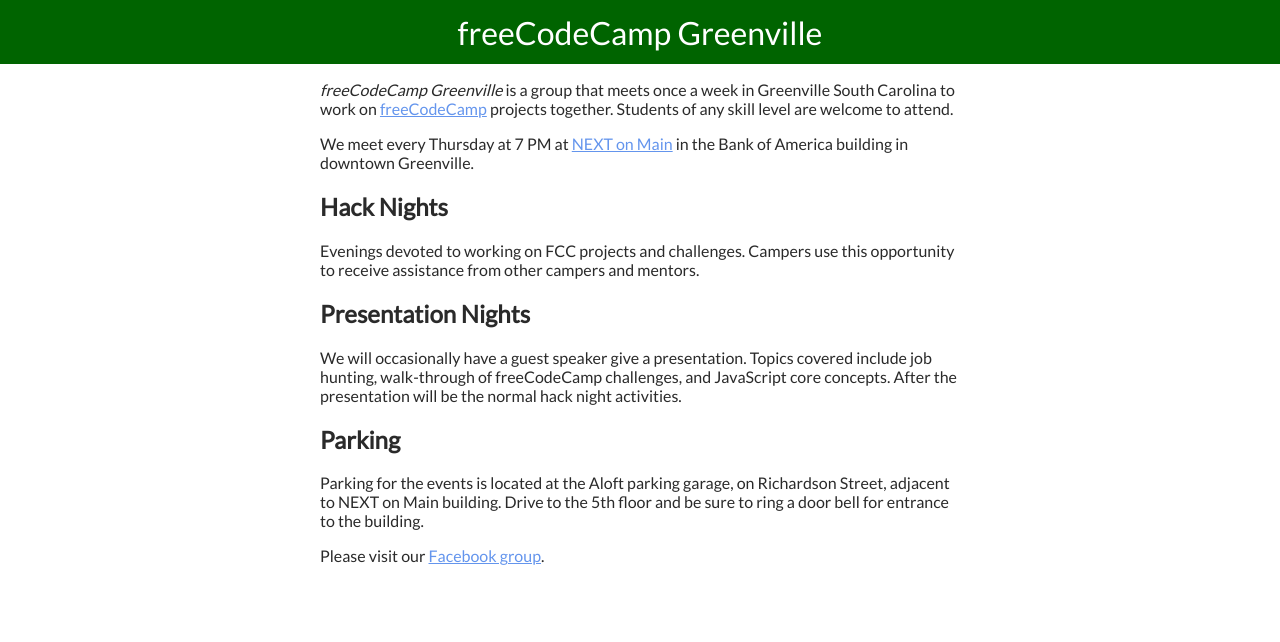
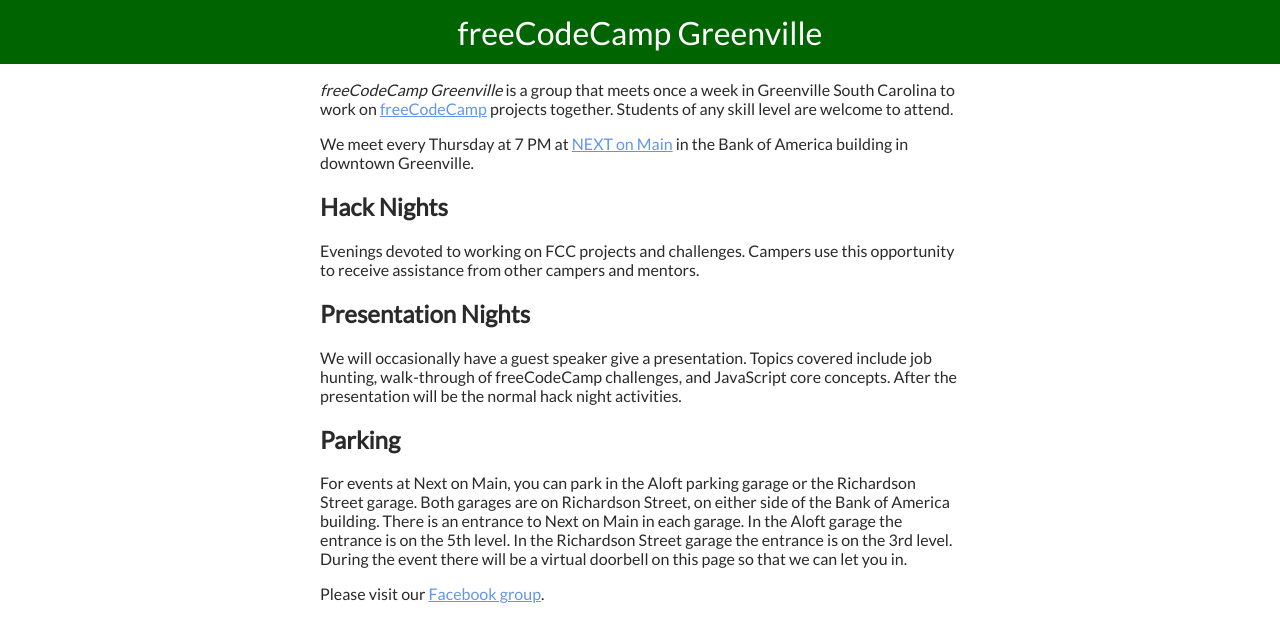
Before and after one commit to freecodecamp-greenville/fcc-greenville-www, a Jekyll site: the page built from index.md, in a window 1280 px wide. Shown: the top 642 px of the page. Built offline with Jekyll 4.4.1, drawn with Linux system fonts in a browser that asks for light colours.

Commit message:
Update parking info.

```diff
--- a/index.md
+++ b/index.md
@@ -26,9 +26,12 @@
 
 ## Parking
 
-Parking for the events is located at the Aloft parking garage, on Richardson
-Street, adjacent to NEXT on Main building. Drive to the 5th floor and be sure to
-ring a door bell for entrance to the building.
+For events at Next on Main, you can park in the Aloft parking garage or the
+Richardson Street garage. Both garages are on Richardson Street, on either side
+of the Bank of America building. There is an entrance to Next on Main in each
+garage. In the Aloft garage the entrance is on the 5th level. In the Richardson
+Street garage the entrance is on the 3rd level. During the event there will be a
+virtual doorbell on this page so that we can let you in.
 
 Please visit our
 [Facebook group](https://www.facebook.com/groups/free.code.camp.Greenville/).
```
